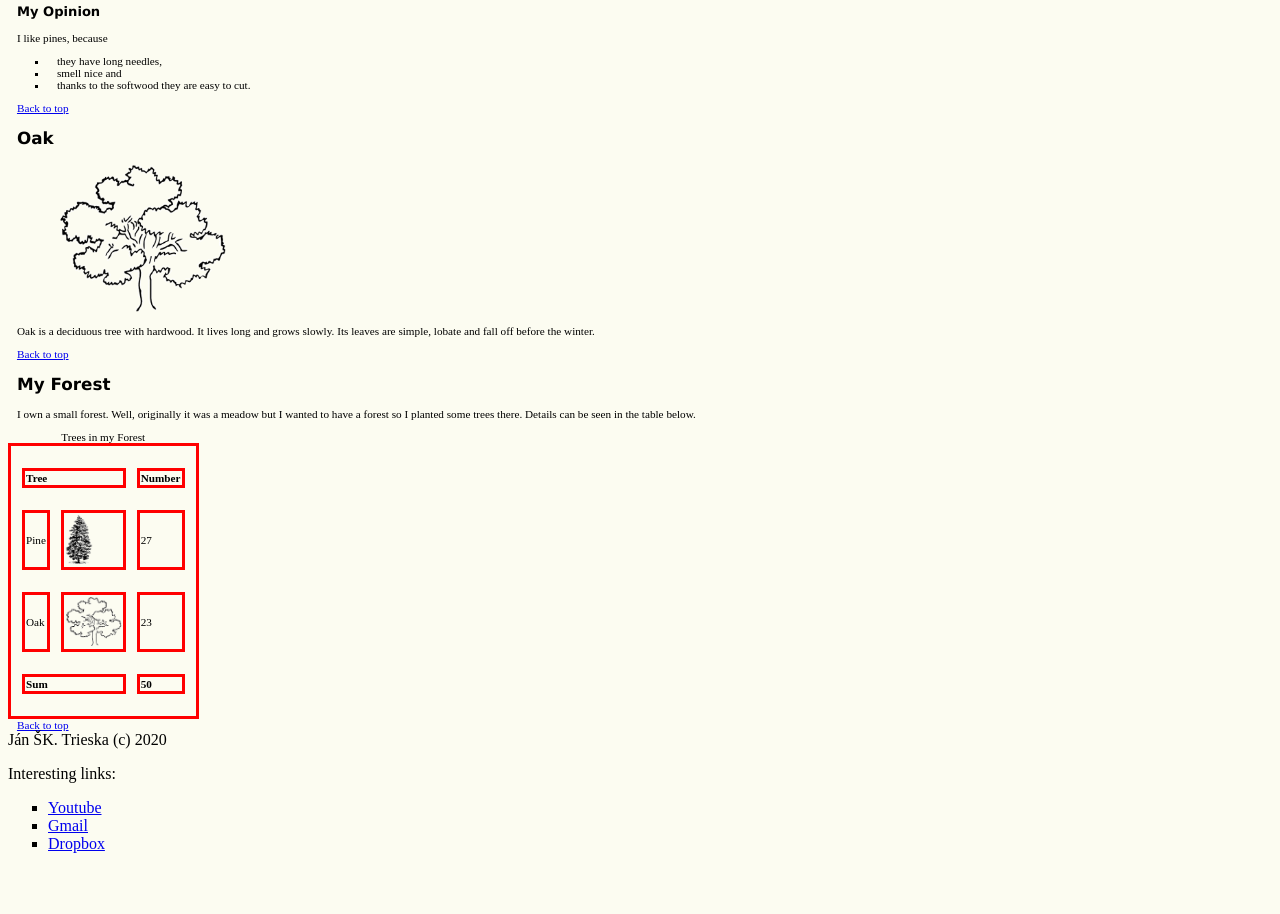
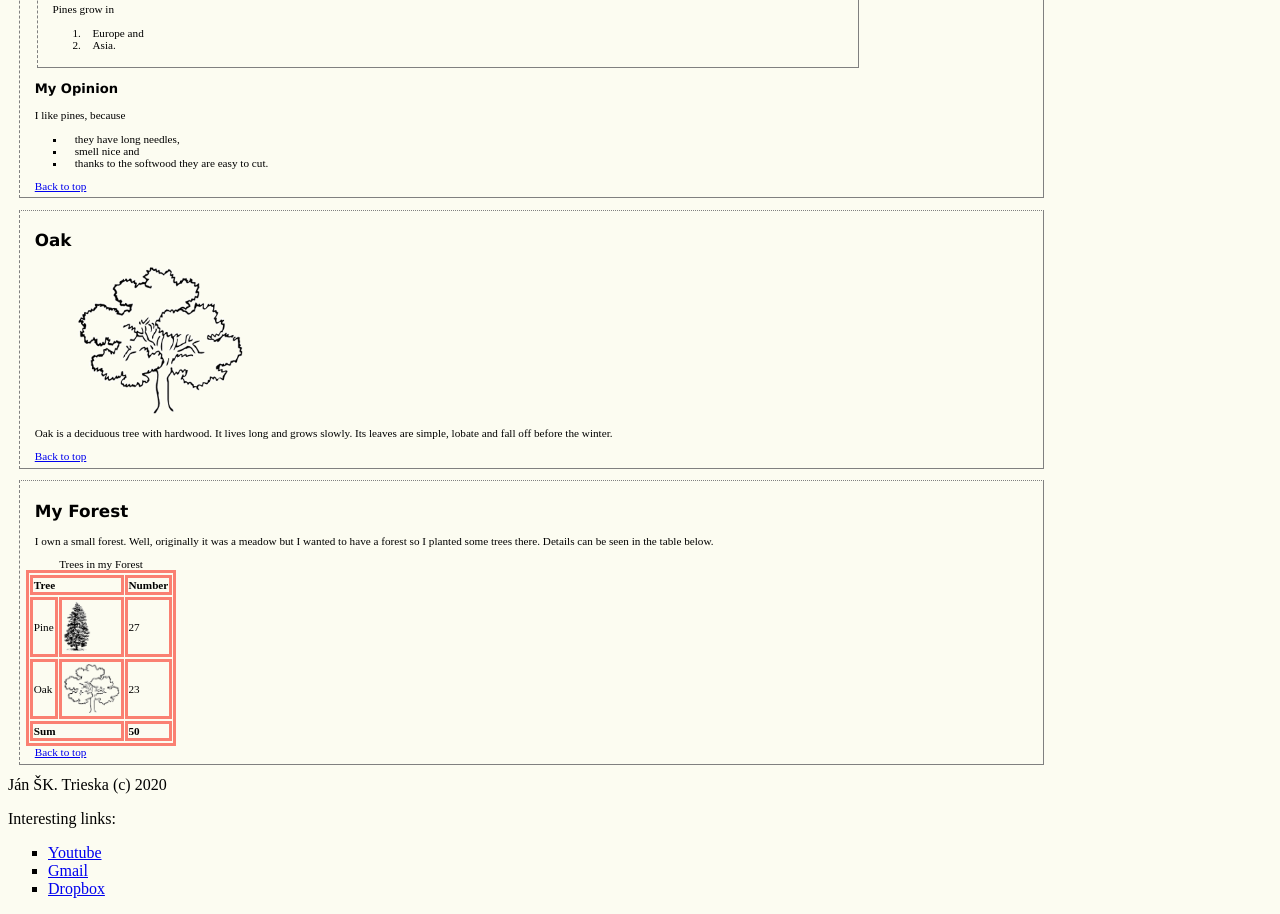
Before and after one commit to skorecko/WT2020en, a website built with Parcel: page index.html in a window 1280 px wide. Shown: the part 616-1530 px from the top of the page. Before the commit the page ends 1485 px from the top, so only its background shows below. Built offline with nearby package versions, Linux system fonts and the light colour scheme.

Commit message:
Lecture 2 example as finished on the practice.

```diff
--- a/index.css
+++ b/index.css
@@ -13,6 +13,14 @@ article {
   font-size: 0.7rem;
   text-align: justify;
   text-indent: 0.8em;
+
+  border-style: dotted solid double dashed;
+  border-width: 0.1em;
+  padding: 0.5em;
+  margin: 1em;
+  border-color: gray;
+  width: 80%;
+  min-width: 12em;
 }
 
 ul {
@@ -23,10 +31,10 @@ table,
 th,
 td {
   border-style: solid;
-  border-color: red;
+  border-color: salmon;
 }
 
 table {
   border-collapse: separate;
-  border-spacing: 1em 2em;
+  border-spacing: 0.1em 0.22em;
 }
```
